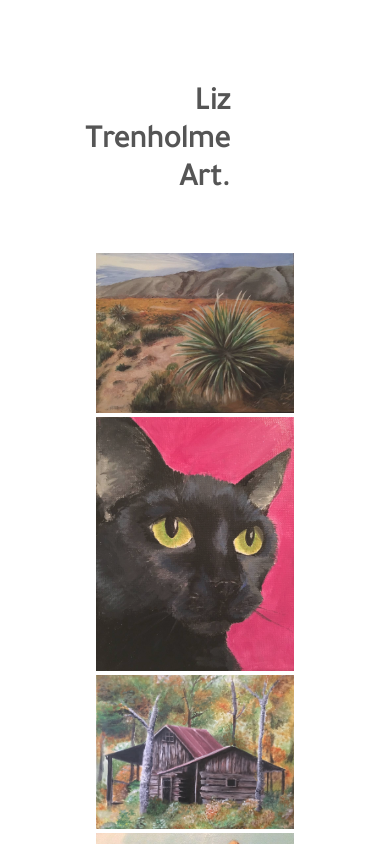
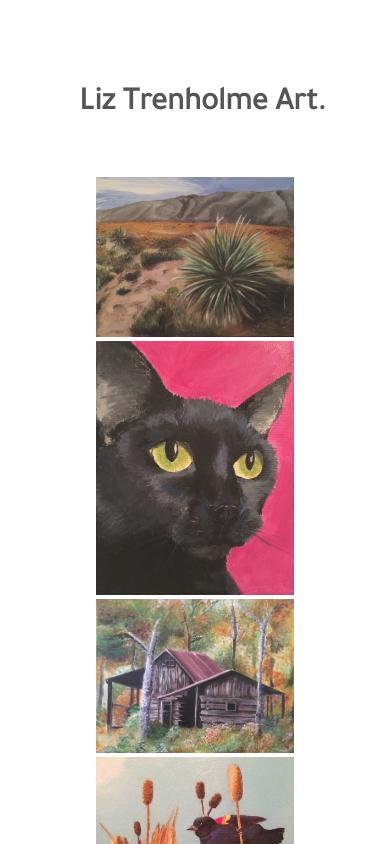
Before and after one commit to liztrenholme/art, a React (Create React App) app: page / in a window 390 px wide. Shown: the top 844 px of the page. Built offline with nearby package versions, Linux system fonts and the light colour scheme.

Commit message:
fixed header margin for mobile view

```diff
--- a/src/components/main/main.css
+++ b/src/components/main/main.css
@@ -95,4 +95,7 @@ button {
         left: 50%;
         transform: translate(-50%, -50%);
     }
+    h1 {
+        margin-right: 0;
+    }
 }
```
